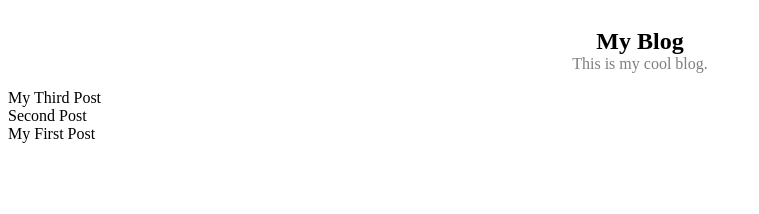
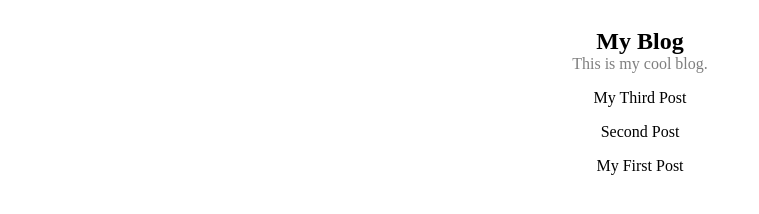
Before and after one commit to tim-millar/my-blog, a Gatsby site: page / in a window 1280 px wide. Shown: the whole page, without its empty margins (0-759 px from the left). Built offline with nearby package versions, Linux system fonts and the light colour scheme; Gatsby itself is replaced by a stand-in of ours.

Commit message:
add list of posts with graphql query

```diff
--- a/src/pages/index.js
+++ b/src/pages/index.js
@@ -6,15 +6,22 @@ const Layout = ({ data }) => {
   const edges = data.allMarkdownRemark.edges;
   return (
     <div>
+      <div style={{
+             display: 'flex',
+             flexDirection: 'column',
+             alignItems: 'center',
+             fontFamily: 'avenir'
+           }}>
         <Header />
         {edges.map(edge => {
           const { frontmatter } = edge.node
           return (
-          <div key={frontmatter.path}>
+            <div key={frontmatter.path} style={{marginBottom: '1rem'}}>
               {frontmatter.title}
             </div>
           )
         })}
+      </div>
     </div>
   )
 }
```
Lines whose indentation alone changed are shown as unchanged.
